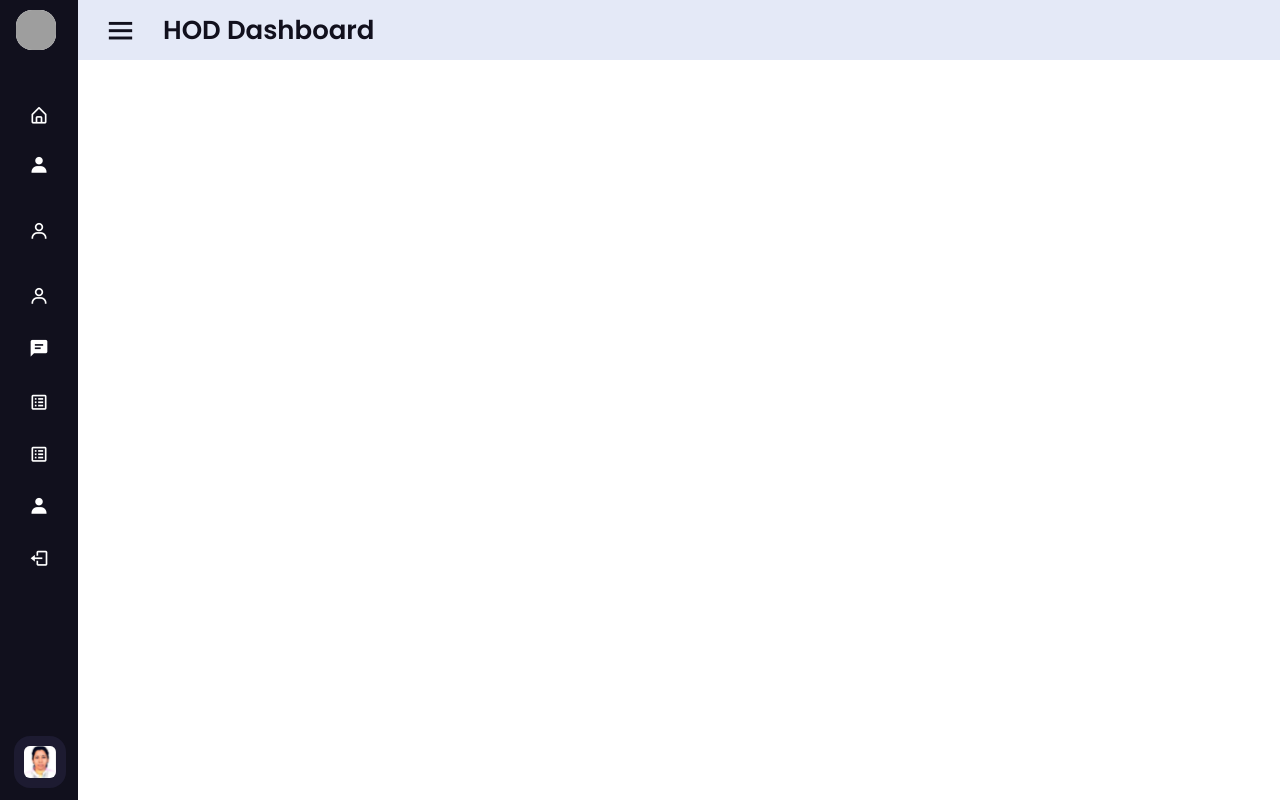
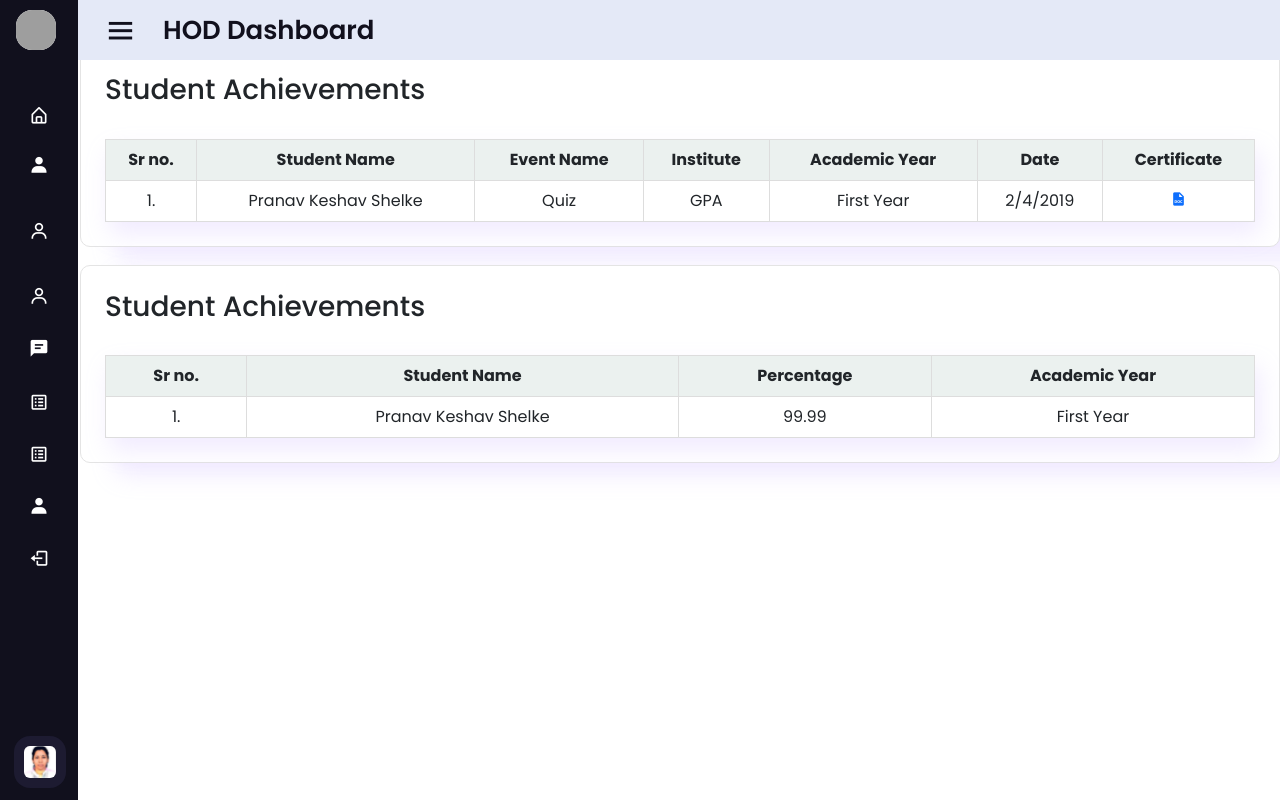
Before and after one commit to PranavShelke4/IT, a React (Create React App) app: page /HOD-Dashbord in a window 1280 px wide. Built offline with nearby package versions, Linux system fonts and the light colour scheme; grey boxes are pictures that could not be loaded.

Commit message:
hod dashbord done

```diff
--- /dev/null
+++ b/src/components/HOD/Dashboard/StudentAchievementsHOD.css
@@ -0,0 +1,8 @@
+.StudentAchievementsHOD{
+    margin-left: 5rem;
+    padding-top: 5rem;
+}
+
+.TopperList{
+    margin-left: 5rem;
+}
--- /dev/null
+++ b/src/components/HOD/Dashboard/StudentAchievementsHOD.js
@@ -0,0 +1,42 @@
+/* eslint-disable jsx-a11y/anchor-is-valid */
+import React from "react";
+import { Link } from "react-router-dom";
+import "./StudentAchievementsHOD.css";
+
+function StudentAchievementsHOD() {
+  return (
+    <>
+      <div className="StudentAchievementsHOD">
+        <div className="fideo">
+          <h3 className="fidoh3">Student Achievements</h3>
+          <table>
+            <tr>
+              <th>Sr no.</th>
+              <th>Student Name</th>
+              <th>Event Name</th>
+              <th>Institute</th>
+              <th>Academic Year</th>
+              <th>Date</th>
+              <th>Certificate</th>
+            </tr>
+            <tr>
+              <td>1.</td>
+              <td>Pranav Keshav Shelke</td>
+              <td>Quiz</td>
+              <td>GPA</td>
+              <td>First Year</td>
+              <td>2/4/2019</td>
+              <td>
+              <a href="#">
+                 <i class='bx bxs-file-doc'></i>
+                </a>{" "}
+              </td>
+            </tr>
+          </table>
+        </div>
+      </div>
+    </>
+  );
+}
+
+export default StudentAchievementsHOD;
--- /dev/null
+++ b/src/components/HOD/Dashboard/TopperList.js
@@ -0,0 +1,30 @@
+import React from 'react'
+import "./StudentAchievementsHOD.css"
+
+function TopperList() {
+  return (
+   <>
+        <div className="TopperList">
+        <div className="fideo">
+          <h3 className="fidoh3">Student Achievements</h3>
+          <table>
+            <tr>
+              <th>Sr no.</th>
+              <th>Student Name</th>
+              <th>Percentage</th>
+              <th>Academic Year</th>
+            </tr>
+            <tr>
+              <td>1.</td>
+              <td>Pranav Keshav Shelke</td>
+              <td>99.99</td>
+              <td>First Year</td>
+            </tr>
+          </table>
+        </div>
+      </div>
+   </>
+  )
+}
+
+export default TopperList
--- a/src/components/HOD/HODNavbar.js
+++ b/src/components/HOD/HODNavbar.js
@@ -33,7 +33,7 @@ function classTeacherNavbar() {
         </div>
         <ul class="nav-links">
           <li>
-            <Link to="/class-teacher-dashboard">
+            <Link to="/HOD-Dashbord">
               <i class="bx bx-home-alt"></i>
               <span class="link_name">Dashboard</span>
             </Link>
--- a/src/pages/HODPages/Dashboard.js
+++ b/src/pages/HODPages/Dashboard.js
@@ -1,10 +1,16 @@
-import React from 'react'
-import HODNavbar from "../../components/HOD/HODNavbar"
+import React from "react";
+import HODNavbar from "../../components/HOD/HODNavbar";
+import StudentAchievementsHOD from "../../components/HOD/Dashboard/StudentAchievementsHOD";
+import TopperList from "../../components/HOD/Dashboard/TopperList";
 
 function Dashboard() {
   return (
-    <HODNavbar />
-  )
+    <>
+      <HODNavbar />
+      <StudentAchievementsHOD />
+      <TopperList />
+    </>
+  );
 }
 
-export default Dashboard
+export default Dashboard;
```
